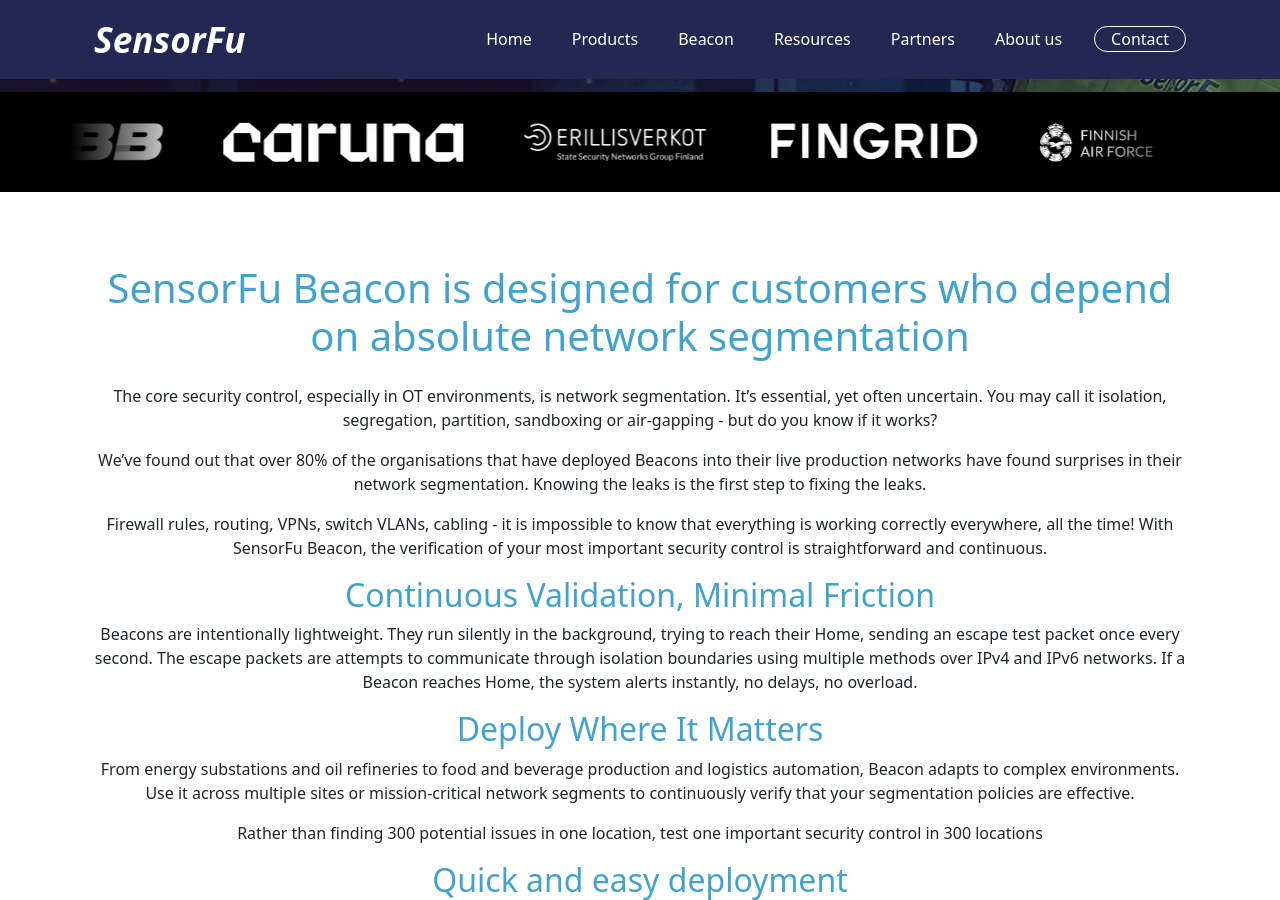
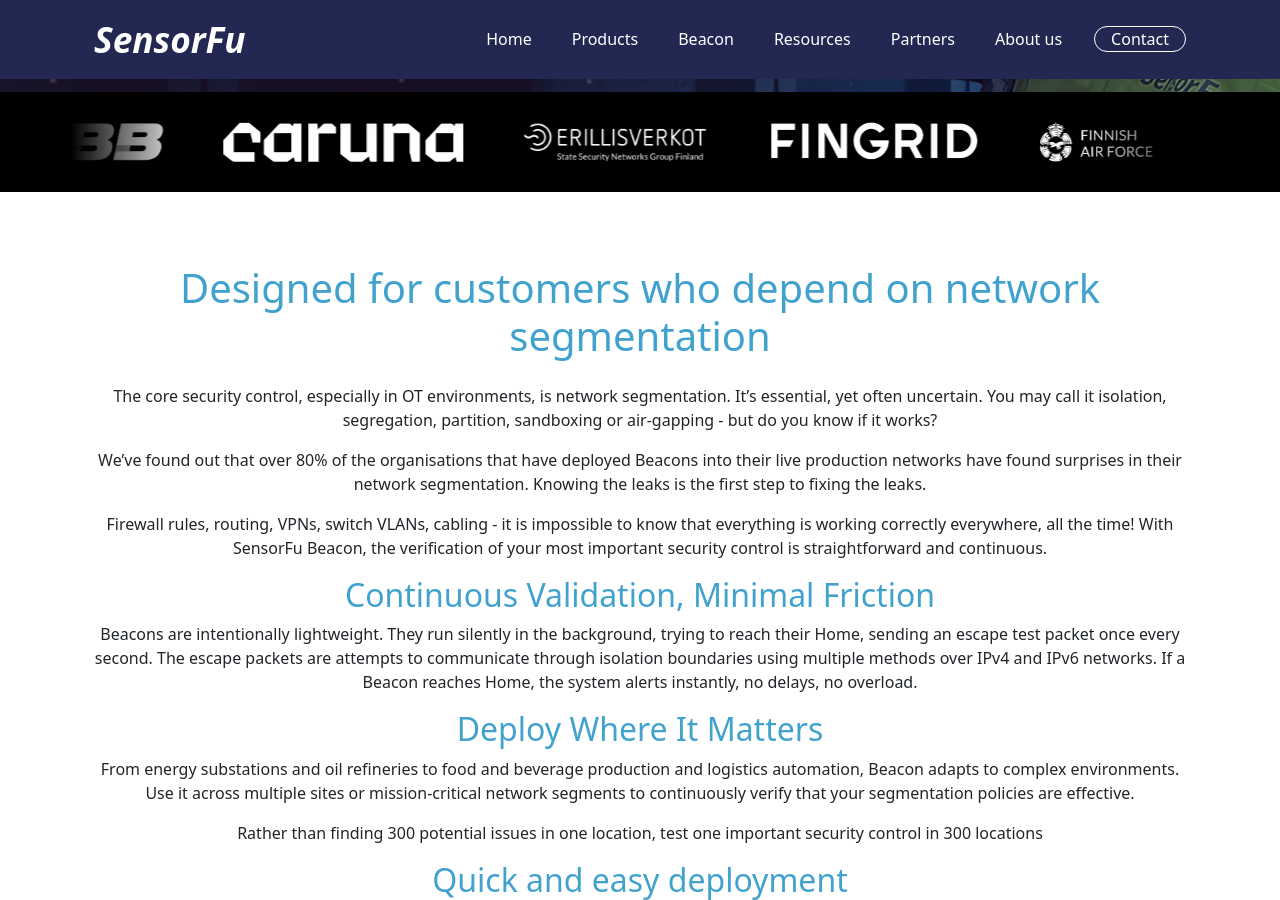
Before and after one commit to sensorfu/newweb, a Jekyll site: the page built from beacon.html, in a window 1280 px wide and 900 px high, scrolled down 487 px. Built offline with Jekyll 4.4.1, drawn with Linux system fonts in a browser that asks for light colours.

Commit message:
Head fix. Shorter and less absolute.

```diff
--- a/beacon.html
+++ b/beacon.html
@@ -17,7 +17,7 @@
 {% include reference-carousel.html %}
 
 <div class="container-sm my-sm-4 p-4 text-center">
-    <h1 class="my-4">SensorFu Beacon is designed for customers who depend on absolute network segmentation</h1>
+    <h1 class="my-4">Designed for customers who depend on network segmentation</h1>
 
     <p>
         The core security control, especially in OT environments, is network segmentation. It’s essential,
```
